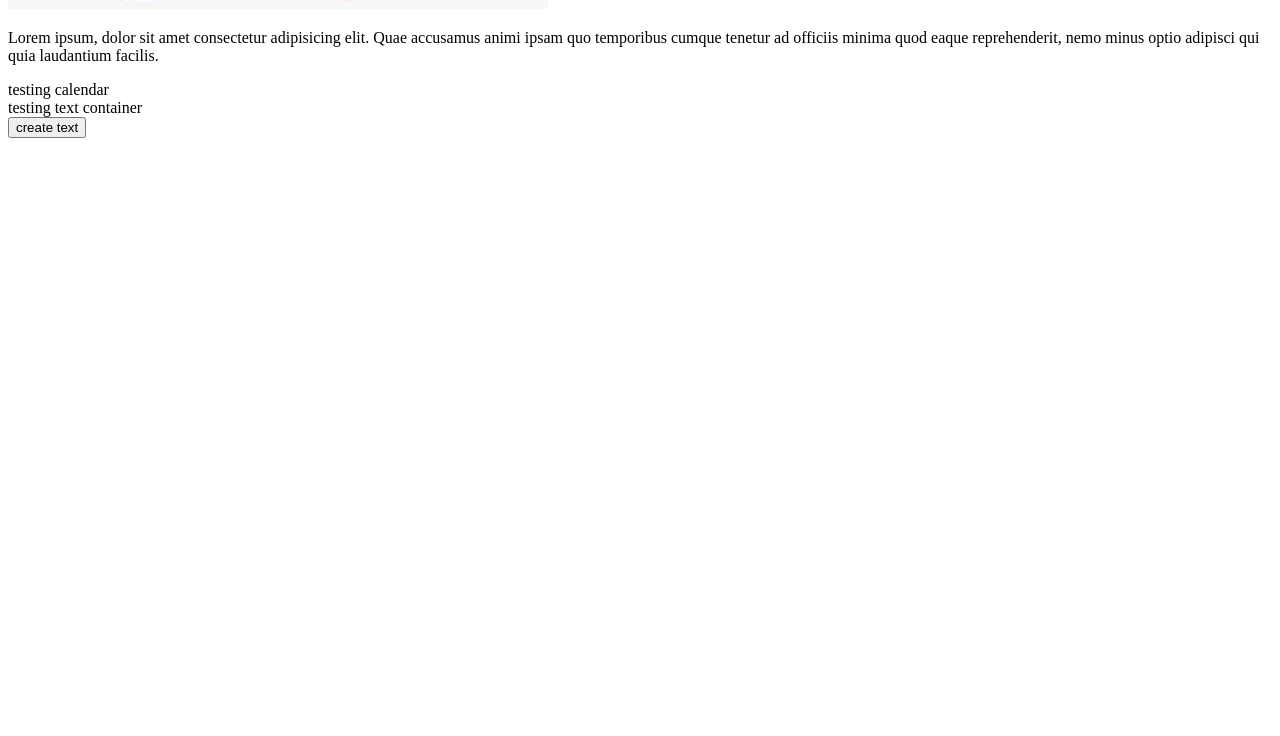
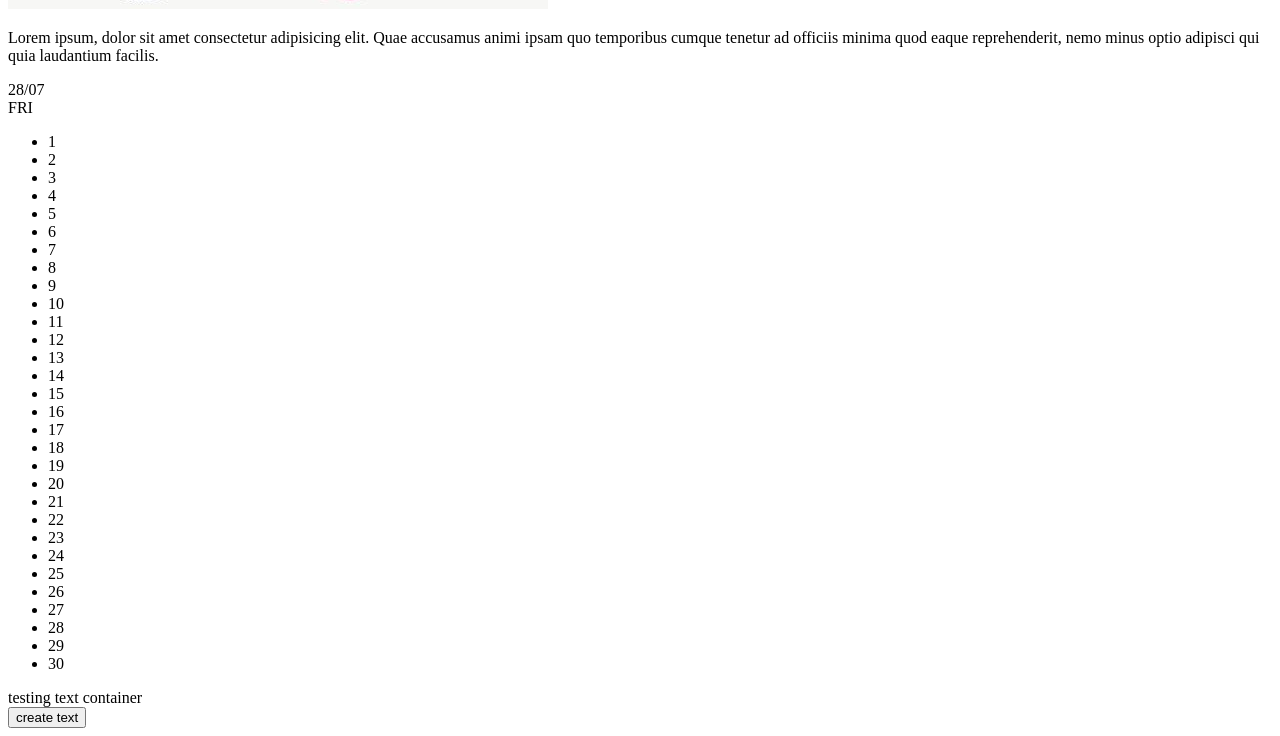
Before and after one commit to atl97853/digital-diary-web, a plain HTML site: page index.html in a window 1280 px wide. Shown: the part 539-1275 px from the top of the page. Before the commit the page ends 800 px from the top, so only its background shows below. Drawn offline with Linux system fonts and the light colour scheme.

Commit message:
Add calendar feature

```diff
--- a/index.html
+++ b/index.html
@@ -18,7 +18,47 @@
       </div>
     </div>
     <div class="display-container">
-      <div class="calendar-container">testing calendar</div>
+      <!-- calendar  -->
+      <div class="calendar-container">
+        <div class="calendar-date">
+          <div class="calendar-day-month">28/07</div>
+          <div class="calendar-day-text">FRI</div>
+        </div>
+
+        <ul class="calendar-days">
+          <li class="calendar-day">1</li>
+          <li class="calendar-day">2</li>
+          <li class="calendar-day">3</li>
+          <li class="calendar-day">4</li>
+          <li class="calendar-day">5</li>
+          <li class="calendar-day">6</li>
+          <li class="calendar-day">7</li>
+          <li class="calendar-day">8</li>
+          <li class="calendar-day">9</li>
+          <li class="calendar-day">10</li>
+          <li class="calendar-day">11</li>
+          <li class="calendar-day">12</li>
+          <li class="calendar-day">13</li>
+          <li class="calendar-day">14</li>
+          <li class="calendar-day">15</li>
+          <li class="calendar-day">16</li>
+          <li class="calendar-day">17</li>
+          <li class="calendar-day">18</li>
+          <li class="calendar-day">19</li>
+          <li class="calendar-day">20</li>
+          <li class="calendar-day">21</li>
+          <li class="calendar-day">22</li>
+          <li class="calendar-day">23</li>
+          <li class="calendar-day">24</li>
+          <li class="calendar-day">25</li>
+          <li class="calendar-day">26</li>
+          <li class="calendar-day">27</li>
+          <li class="calendar-day">28</li>
+          <li class="calendar-day">29</li>
+          <li class="calendar-day">30</li>
+        </ul>
+      </div>
+
       <div class="text-container">testing text container</div>
     </div>
     <div class="buttoms-container">
```
